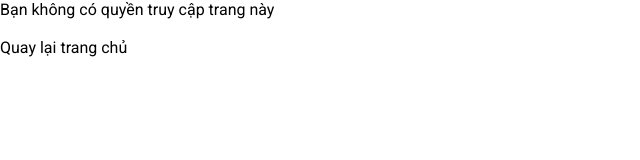
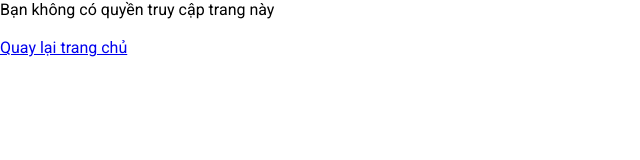
Before and after one commit to thanhphunguyen0310/BHEP_WEB, a React (Vite) app: page /error in a window 1280 px wide. Shown: the top 160 px of the page, without its empty margins (0-640 px from the left). Built offline with nearby package versions, Linux system fonts and the light colour scheme.

Commit message:
validate when buy family service,

```diff
--- a/src/components/ProductDetail.jsx
+++ b/src/components/ProductDetail.jsx
@@ -15,12 +15,13 @@ import {
 } from "antd";
 import { useNavigate, useParams } from "react-router-dom";
 import "../styles/ProductDetail.scss";
-import { useEffect, useState } from "react";
+import { useCallback, useEffect, useState } from "react";
 import { getDeviceById, getServiceById } from "../configs/api/productApi";
 import { ShoppingFilled } from "@ant-design/icons";
 import { useDispatch, useSelector } from "react-redux";
 import { setProducts } from "../store/productSlice";
 import { addToCart, updateGroupCode } from "../store/cartSlice";
+import { debounce } from "lodash";
 
 const ProductDetail = () => {
   const { id, type } = useParams();
@@ -89,6 +90,14 @@ const ProductDetail = () => {
       if (type === "device") {
         quantityToAdd = quantity; // Nếu là "device" thì lấy quantity mà người dùng chọn
       }
+      if (type == 2) {
+        // Family service requires group item or valid group code
+        const groupItem = items?.cartItems.find((item) => item.id.startsWith("group-"));
+        if (!groupItem && !groupCode) {
+          message.error("Vui lòng tạo nhóm hoặc nhập mã nhóm để thêm gói dịch vụ gia đình vào giỏ hàng.");
+          return;
+        }
+      }
       const item = {
         id: product.id,
         name: product.name,
@@ -143,14 +152,17 @@ const ProductDetail = () => {
     }
   };
 
+  const debounceUpdateGroupCode = useCallback(
+    debounce((code) => {
+      dispatch(updateGroupCode(code));
+    }, 500),
+    []
+  );
+
   const handleInputGroupCode = (e) => {
-
     const code = e.target.value;
-    console.log(code);
     setGroupCode(code);
-    // setTimeout(() => {
-      dispatch(updateGroupCode(code));
-    // }, 200);
+    debounceUpdateGroupCode(code);
   };
   const handleDurationChange = (value) => {
     setDuration(value);
--- a/src/pages/Error.jsx
+++ b/src/pages/Error.jsx
@@ -6,9 +6,10 @@ const ErrorPage = () => {
         <>
         <p> Bạn không có quyền truy cập trang này</p>
         <br />
-        <p
-            onClick={() => navigate('/')}
-        >Quay lại trang chủ</p>
+        <a
+            href="/"
+            // onClick={() => navigate('/')}
+        >Quay lại trang chủ</a>
         </>
 
      );
--- a/src/pages/SuccessPayment.jsx
+++ b/src/pages/SuccessPayment.jsx
@@ -8,7 +8,6 @@ import {  useNavigate } from 'react-router-dom';
 const SuccessPayment = () => {
 
     const transaction = useSelector((state) => state?.transaction?.transaction)
-    console.log(transaction, "Success Payment")
     const dispatch = useDispatch();
     const navigate = useNavigate();
     const updateTransactionStatus = async () => {
```
